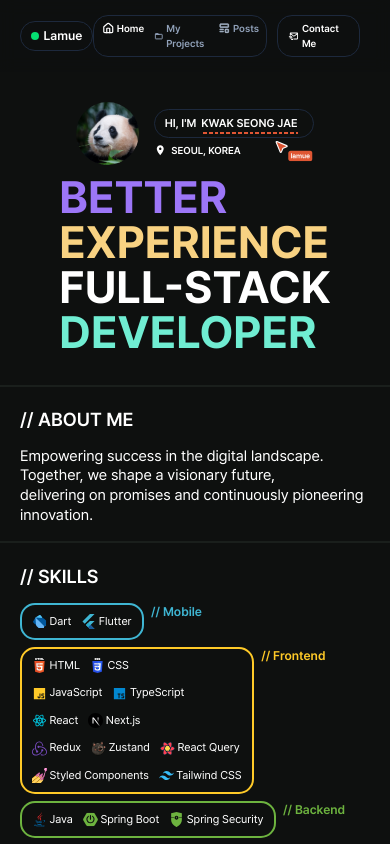
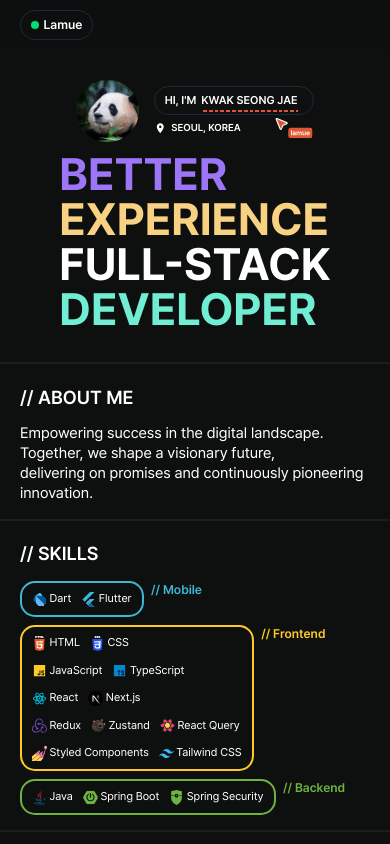
Before and after one commit to kwakseongjae/lamue-portfolio, a Next.js app: page / in a window 390 px wide. Shown: the top 844 px of the page. Built offline with nearby package versions, Linux system fonts and the light colour scheme.

Commit message:
style: Update Header component to hide navigation and contact button on small screen size

```diff
--- a/src/widgets/header/ui/Header.tsx
+++ b/src/widgets/header/ui/Header.tsx
@@ -17,7 +17,7 @@
         </div>
       </Link>
 
-      <nav className="flex gap-4 font-semibold border border-slate-800 rounded-3xl px-3 py-2">
+      <nav className="hidden md:flex gap-4 font-semibold border border-slate-800 rounded-3xl px-3 py-2">
         <Link href="/" aria-label="Go to home page">
           <div
             className={`flex items-center gap-1 cursor-pointer ${pathname === '/' ? 'text-white' : 'text-slate-400'}`}
@@ -54,7 +54,7 @@
 
       <a
         href="mailto:gkffhdnls13@gmail.com"
-        className="px-4 py-2 bg-primary rounded-3xl font-semibold"
+        className="hidden md:block px-4 py-2 bg-primary rounded-3xl font-semibold"
         aria-label="Contact me via email"
       >
         <div className="flex items-center gap-1 border border-slate-800 rounded-3xl px-4 py-2">
```
